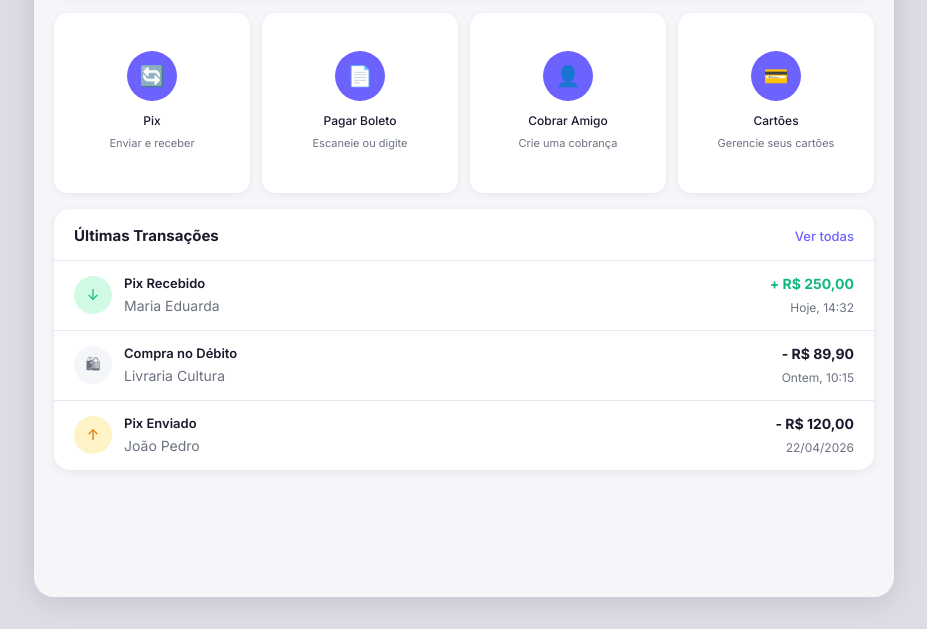
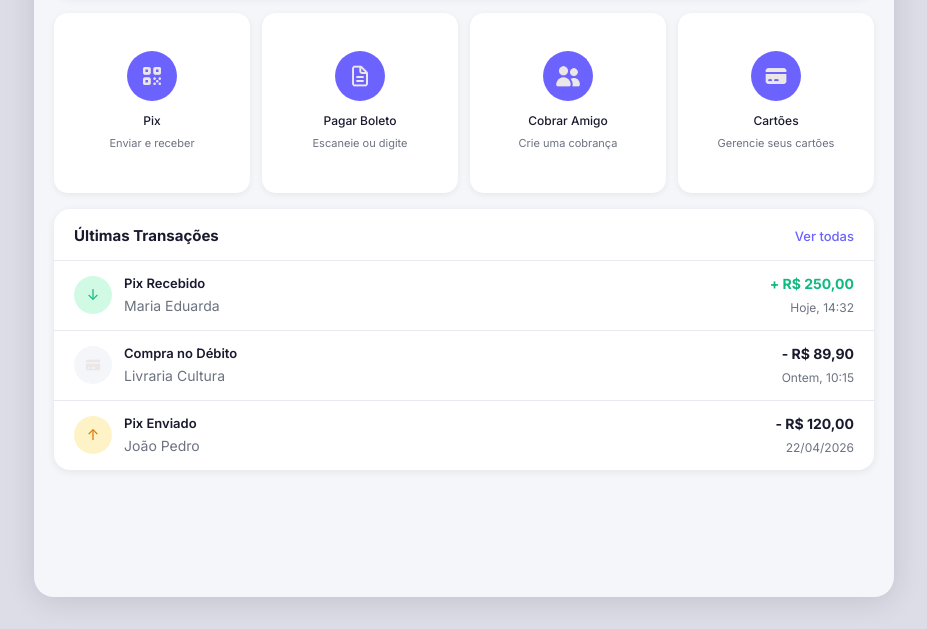
Before and after one commit to PontesEdu/edupay-fintech, a plain HTML site: page index.html in a window 1280 px wide. Shown: the part 235-864 px from the top of the page, without its empty margins (176-1103 px from the left). Drawn offline with nearby package versions, Linux system fonts and the light colour scheme.

Commit message:
Substitui ícones Unicode por imagens PNG nas ações rápidas e transações
- Adiciona pasta assets com pix.png, boleto.png, cobrar-amigo.png e card.png
- Atualiza HTML para usar imagens nos círculos das ações rápidas
- Substitui ícone de compra no débito pela imagem card.png
- Ajusta CSS para dimensionar as imagens nos círculos

```diff
--- a/index.html
+++ b/index.html
@@ -36,22 +36,22 @@
         <!-- AÇÕES RÁPIDAS -->
         <section class="secao-acoes grid grid-cols-4">
             <a href="#" class="acao flex flex-col items-center">
-                <div class="acao-circulo rounded-full">&#128260;</div>
+                <div class="acao-circulo rounded-full"><img src="assets/pix.png" alt="Pix"></div>
                 <span class="acao-label text-center">Pix</span>
                 <span class="acao-sublabel text-center">Enviar e receber</span>
             </a>
             <a href="#" class="acao flex flex-col items-center">
-                <div class="acao-circulo rounded-full">&#128196;</div>
+                <div class="acao-circulo rounded-full"><img src="assets/boleto.png" alt="Pagar Boleto"></div>
                 <span class="acao-label text-center">Pagar Boleto</span>
                 <span class="acao-sublabel text-center">Escaneie ou digite</span>
             </a>
             <a href="#" class="acao flex flex-col items-center">
-                <div class="acao-circulo rounded-full">&#128100;</div>
+                <div class="acao-circulo rounded-full"><img src="assets/cobrar-amigo.png" alt="Cobrar Amigo"></div>
                 <span class="acao-label text-center">Cobrar Amigo</span>
                 <span class="acao-sublabel text-center">Crie uma cobrança</span>
             </a>
             <a href="#" class="acao flex flex-col items-center">
-                <div class="acao-circulo rounded-full">&#128179;</div>
+                <div class="acao-circulo rounded-full"><img src="assets/card.png" alt="Cartões"></div>
                 <span class="acao-label text-center">Cartões</span>
                 <span class="acao-sublabel text-center">Gerencie seus cartões</span>
             </a>
@@ -76,7 +76,7 @@
             </div>
             <!-- Compra no Debito -->
             <div class="transacao flex items-center gap-3">
-                <div class="trans-icone icone-cinza rounded-full">&#128717;</div>
+                <div class="trans-icone icone-cinza rounded-full"><img src="assets/card.png" alt="Compra no Débito"></div>
                 <div class="trans-info flex-1">
                     <p class="trans-nome font-semibold">Compra no Débito</p>
                     <p class="trans-sub text-sm">Livraria Cultura</p>
--- a/style.css
+++ b/style.css
@@ -167,6 +167,18 @@ body {
     justify-content: center;
     font-size: 20px;
     color: white;
+}
+
+.acao-circulo img {
+    width: 26px;
+    height: 26px;
+    object-fit: contain;
+}
+
+.trans-icone img {
+    width: 18px;
+    height: 18px;
+    object-fit: contain;
 }
 
 .acao-label {
```
Also changed, not shown: assets/boleto.png (added), assets/card.png (added), assets/cobrar-amigo.png (added), assets/pix.png (added).
